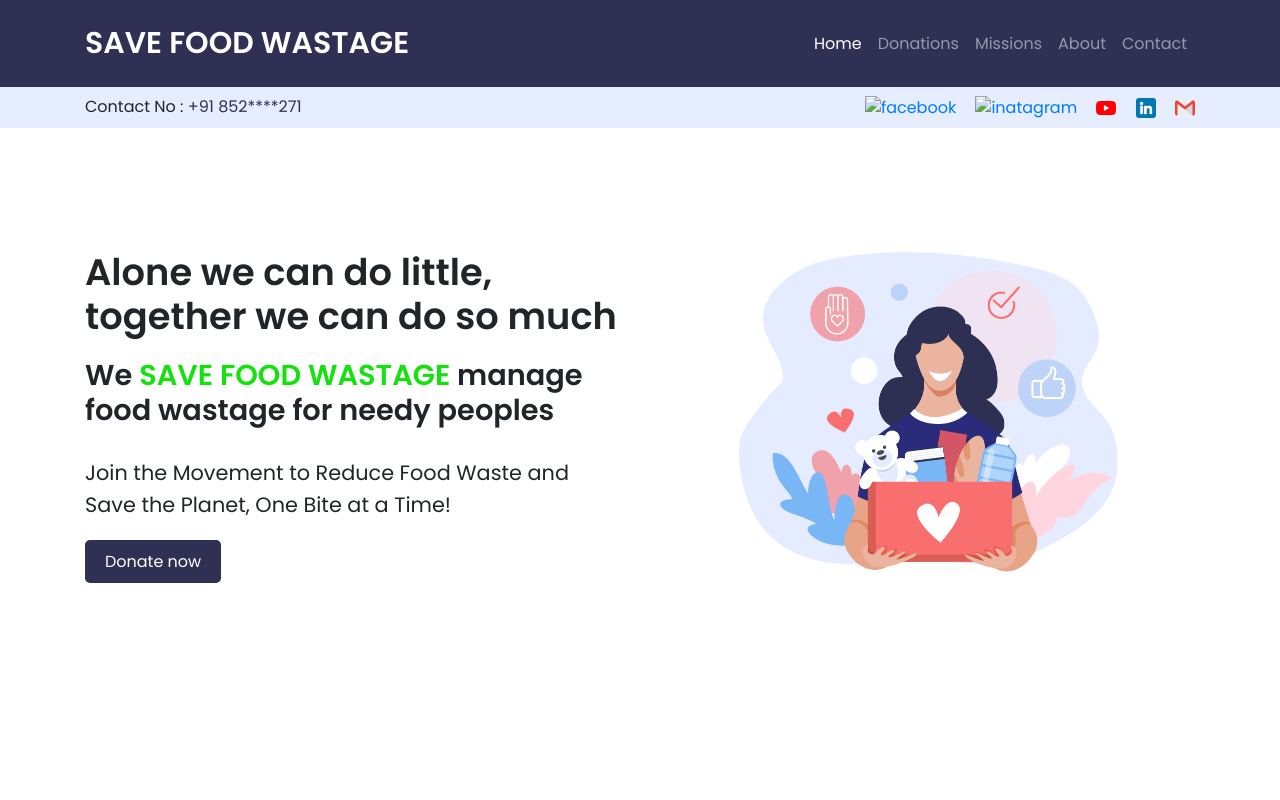
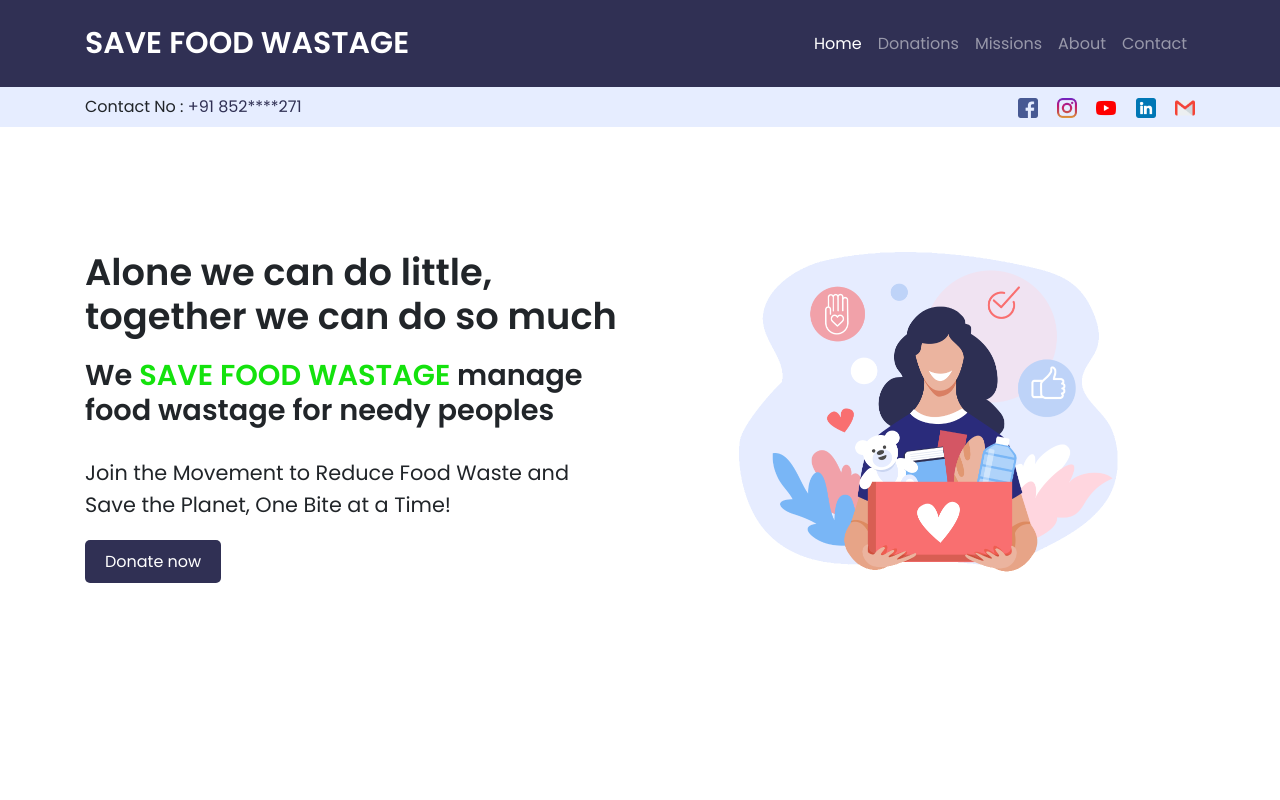
Before and after one commit to ravindrathakur19/savefoodwastage1, a plain HTML site: page index.html in a window 1280 px wide. Shown: the top 800 px of the page. Drawn offline with nearby package versions, Linux system fonts and the light colour scheme; files whose address does not match are found by name.

Commit message:
Update index.html

```diff
--- a/index.html
+++ b/index.html
@@ -60,8 +60,8 @@
                     </div>
                     <div class="col-lg-6">
                         <div class="social">
-                            <a href="#"><img src="facebook.png" alt="facebook"></a>
-                            <a href="https://www.instagram.com/_savefoodwastage/"><img src="instagram.png" alt="inatagram"></a>
+                            <a href="#"><img src="img/icons/facebook.png" alt="facebook"></a>
+                            <a href="https://www.instagram.com/_savefoodwastage/"><img src="img/icons/instagram.png" alt="inatagram"></a>
                             <a href="https://www.youtube.com/channel/UCaHVCd3oN5aC-h47l1ecDvQ"><img src="img/icons/youtube.png" alt="youtube"></a>
                             <a href="https://www.linkedin.com/public-profile/settings?trk=d_flagship3_profile_self_view_public_profile"><img src="img/icons/linkedin.png" alt="linkedin"></a>
                             <a href="gmail/savefoodwastage@gmail.com"><img src="img/icons/gmail.png" alt="gmail"></a>
```
